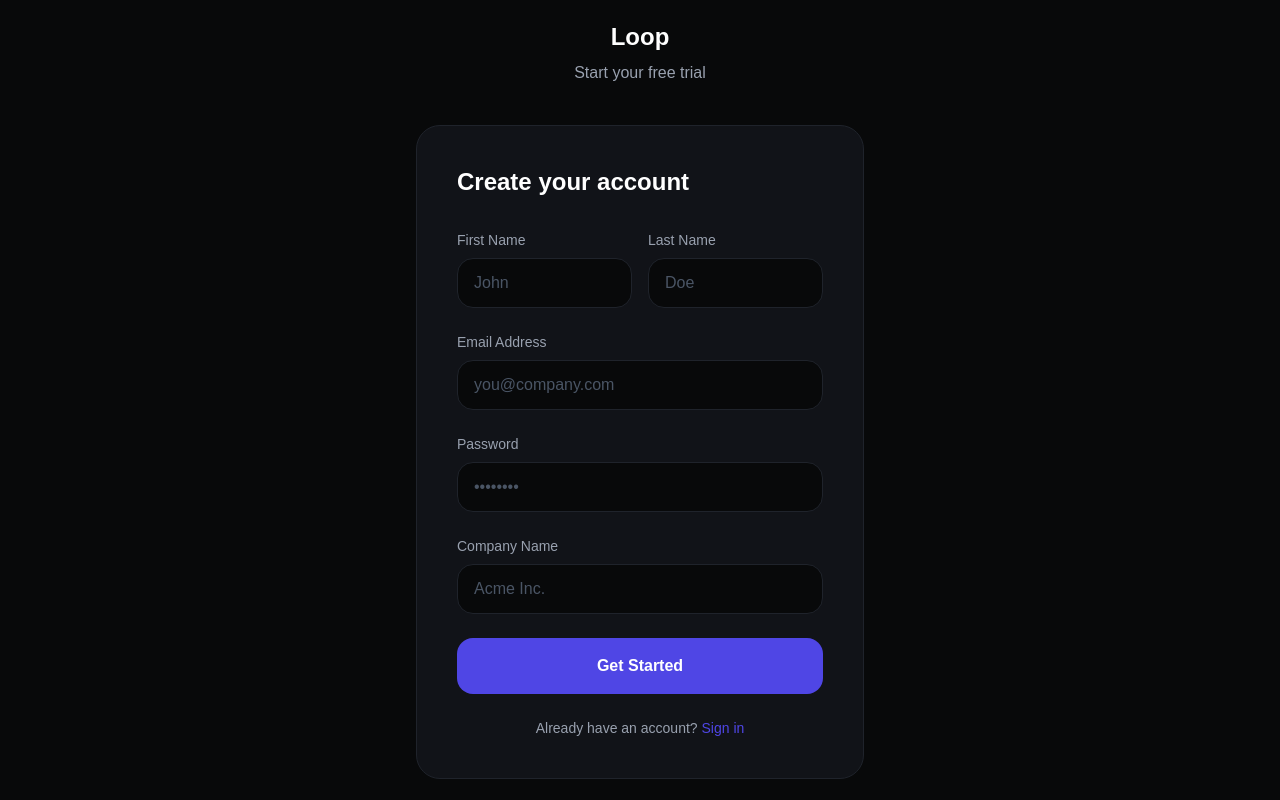
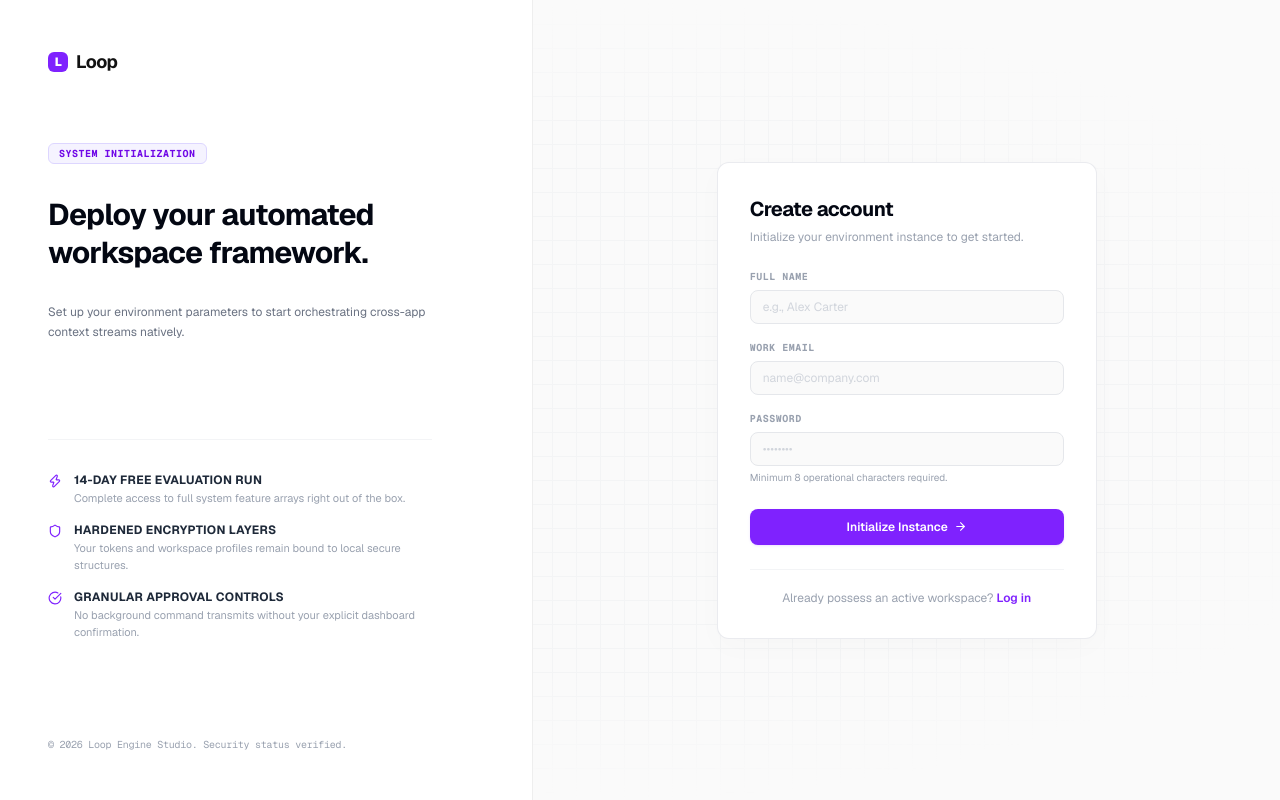
Before and after one commit to aminfxjamal-netizen/loopv1, a Next.js app: page /signup in a window 1280 px wide. Built offline with nearby package versions, Linux system fonts and the light colour scheme.

Commit message:
Design: Create pristine light-mode Notion/Miro blueprint Signup page layout

```diff
--- a/app/signup/page.tsx
+++ b/app/signup/page.tsx
@@ -1,129 +1,146 @@
 'use client';
 
 import { useState } from 'react';
-import { supabase } from '@/lib/supabase';
+import { ArrowRight, CheckCircle, Shield, Zap } from 'lucide-react';
+import Link from 'next/link';
 
 export default function Signup() {
-  const [firstName, setFirstName] = useState('');
-  const [lastName, setLastName] = useState('');
   const [email, setEmail] = useState('');
   const [password, setPassword] = useState('');
-  const [company, setCompany] = useState('');
-  const [loading, setLoading] = useState(false);
-  const [error, setError] = useState('');
+  const [name, setName] = useState('');
+  const [isLoading, setIsLoading] = useState(false);
 
-  const handleSignup = async () => {
-    setLoading(true);
-    setError('');
-
-    const { error } = await supabase.auth.signUp({
-      email,
-      password,
-      options: {
-        data: {
-          first_name: firstName,
-          last_name: lastName,
-          company_name: company,
-        }
-      }
-    });
-
-    if (error) {
-      setError(error.message);
-      setLoading(false);
-    } else {
-      window.location.href = '/pricing';
-    }
+  const handleSignup = async (e: React.FormEvent) => {
+    e.preventDefault();
+    setIsLoading(true);
+    // Firebase auth logic will attach directly here later
+    setTimeout(() => setIsLoading(false), 1000);
   };
 
   return (
-    <main className="min-h-screen bg-[#08090A] text-white flex items-center justify-center px-6">
-      <div className="w-full max-w-md">
-        <div className="text-center mb-10">
-          <h1 className="text-2xl font-bold mb-2">Loop</h1>
-          <p className="text-gray-400">Start your free trial</p>
+    <main className="min-h-screen bg-[#FAFAFA] text-[#121212] font-sans antialiased flex flex-col md:grid md:grid-cols-12 overflow-x-hidden relative">
+
+      {/* Miro-Style Engineering Grid Sub-layer */}
+      <div className="absolute inset-0 bg-[linear-gradient(to_right,#E5E7EB_1px,transparent_1px),linear-gradient(to_bottom,#E5E7EB_1px,transparent_1px)] bg-[size:24px_24px] [mask-image:radial-gradient(ellipse_60%_50%_at_50%_50%,#000_70%,transparent_100%)] opacity-30 pointer-events-none z-0" />
+
+      {/* Left Panel: Value Proposition & Blueprint Aesthetics (Hidden on Mobile) */}
+      <div className="hidden md:flex md:col-span-5 bg-white border-r border-[#EEEEEE] p-12 flex-col justify-between relative z-10">
+        <div>
+          <Link href="/" className="text-lg font-bold tracking-tight text-[#121212] flex items-center gap-2 mb-16 no-underline">
+            <span className="w-5 h-5 bg-violet-600 rounded-md flex items-center justify-center text-white text-xs font-black">L</span>
+            Loop
+          </Link>
+
+          <div className="space-y-8 mt-12 max-w-sm">
+            <div className="inline-flex items-center gap-1.5 px-2.5 py-0.5 rounded-md border border-violet-200 bg-violet-50 text-[10px] uppercase tracking-wider font-mono font-bold text-violet-700">
+              System Initialization
+            </div>
+            <h2 className="text-3xl font-bold tracking-tight text-gray-950 leading-tight">
+              Deploy your automated workspace framework.
+            </h2>
+            <p className="text-xs text-gray-500 leading-relaxed font-normal">
+              Set up your environment parameters to start orchestrating cross-app context streams natively.
+            </p>
+          </div>
         </div>
 
-        <div className="bg-[#111318] border border-[#1F232B] rounded-3xl p-10">
-          <h2 className="text-2xl font-bold mb-8">Create your account</h2>
-
-          {error && (
-            <div className="bg-red-500/10 border border-red-500/20 text-red-400 text-sm px-4 py-3 rounded-xl mb-6">
-              {error}
-            </div>
-          )}
-
-          <div className="space-y-6">
-            <div className="grid grid-cols-2 gap-4">
+        {/* Feature Checkpoints */}
+        <div className="space-y-4 max-w-sm border-t border-gray-100 pt-8 font-sans">
+          {[
+            { icon: <Zap size={14} className="text-violet-600" />, title: '14-Day Free Evaluation Run', desc: 'Complete access to full system feature arrays right out of the box.' },
+            { icon: <Shield size={14} className="text-violet-600" />, title: 'Hardened Encryption Layers', desc: 'Your tokens and workspace profiles remain bound to local secure structures.' },
+            { icon: <CheckCircle size={14} className="text-violet-600" />, title: 'Granular Approval Controls', desc: 'No background command transmits without your explicit dashboard confirmation.' }
+          ].map((item, i) => (
+            <div key={i} className="flex gap-3 text-left">
+              <div className="mt-0.5">{item.icon}</div>
               <div>
-                <label className="block text-sm text-gray-400 mb-2">First Name</label>
-                <input
-                  type="text"
-                  placeholder="John"
-                  value={firstName}
-                  onChange={e => setFirstName(e.target.value)}
-                  className="w-full bg-[#08090A] border border-[#1F232B] rounded-2xl px-4 py-3 text-white placeholder-gray-600 focus:outline-none focus:border-[#4F46E5] transition"
-                />
-              </div>
-              <div>
-                <label className="block text-sm text-gray-400 mb-2">Last Name</label>
-                <input
-                  type="text"
-                  placeholder="Doe"
-                  value={lastName}
-                  onChange={e => setLastName(e.target.value)}
-                  className="w-full bg-[#08090A] border border-[#1F232B] rounded-2xl px-4 py-3 text-white placeholder-gray-600 focus:outline-none focus:border-[#4F46E5] transition"
-                />
+                <h4 className="text-xs font-bold text-gray-800 uppercase tracking-wide">{item.title}</h4>
+                <p className="text-[11px] text-gray-400 leading-normal font-normal mt-0.5">{item.desc}</p>
               </div>
             </div>
+          ))}
+        </div>
 
+        <p className="text-[10px] text-gray-400 font-mono tracking-tight">&copy; 2026 Loop Engine Studio. Security status verified.</p>
+      </div>
+
+      {/* Right Panel: Pristine Minimalist Form Block */}
+      <div className="flex-1 md:col-span-7 flex items-center justify-center p-6 sm:p-12 relative z-10">
+
+        {/* Mobile Header Logo replacement */}
+        <div className="absolute top-6 left-6 md:hidden">
+          <Link href="/" className="text-base font-bold tracking-tight text-[#121212] flex items-center gap-2 no-underline">
+            <span className="w-4 h-4 bg-violet-600 rounded flex items-center justify-center text-white text-[10px] font-black">L</span>
+            Loop
+          </Link>
+        </div>
+
+        <div className="w-full max-w-[380px] bg-white border border-gray-200/80 rounded-xl p-6 sm:p-8 shadow-[0_8px_30px_rgba(0,0,0,0.02)] text-left">
+          <div className="mb-6">
+            <h1 className="text-xl font-bold tracking-tight text-gray-950 mb-1.5">Create account</h1>
+            <p className="text-xs text-gray-400">Initialize your environment instance to get started.</p>
+          </div>
+
+          <form onSubmit={handleSignup} className="space-y-4">
             <div>
-              <label className="block text-sm text-gray-400 mb-2">Email Address</label>
+              <label className="block text-[10px] font-bold text-gray-400 uppercase tracking-wider mb-1.5 font-mono">Full Name</label>
               <input
-                type="email"
-                placeholder="you@company.com"
-                value={email}
-                onChange={e => setEmail(e.target.value)}
-                className="w-full bg-[#08090A] border border-[#1F232B] rounded-2xl px-4 py-3 text-white placeholder-gray-600 focus:outline-none focus:border-[#4F46E5] transition"
+                type="text"
+                required
+                value={name}
+                onChange={(e) => setName(e.target.value)}
+                placeholder="e.g., Alex Carter"
+                className="w-full px-3 py-2 bg-[#FAFAFA] border border-gray-200 rounded-lg text-xs font-sans placeholder:text-gray-300 focus:outline-none focus:border-violet-600 focus:bg-white transition"
               />
             </div>
 
             <div>
-              <label className="block text-sm text-gray-400 mb-2">Password</label>
+              <label className="block text-[10px] font-bold text-gray-400 uppercase tracking-wider mb-1.5 font-mono">Work Email</label>
               <input
-                type="password"
-                placeholder="••••••••"
-                value={password}
-                onChange={e => setPassword(e.target.value)}
-                className="w-full bg-[#08090A] border border-[#1F232B] rounded-2xl px-4 py-3 text-white placeholder-gray-600 focus:outline-none focus:border-[#4F46E5] transition"
+                type="email"
+                required
+                value={email}
+                onChange={(e) => setEmail(e.target.value)}
+                placeholder="name@company.com"
+                className="w-full px-3 py-2 bg-[#FAFAFA] border border-gray-200 rounded-lg text-xs font-sans placeholder:text-gray-300 focus:outline-none focus:border-violet-600 focus:bg-white transition"
               />
             </div>
 
             <div>
-              <label className="block text-sm text-gray-400 mb-2">Company Name</label>
+              <label className="block text-[10px] font-bold text-gray-400 uppercase tracking-wider mb-1.5 font-mono">Password</label>
               <input
-                type="text"
-                placeholder="Acme Inc."
-                value={company}
-                onChange={e => setCompany(e.target.value)}
-                className="w-full bg-[#08090A] border border-[#1F232B] rounded-2xl px-4 py-3 text-white placeholder-gray-600 focus:outline-none focus:border-[#4F46E5] transition"
+                type="password"
+                required
+                value={password}
+                onChange={(e) => setPassword(e.target.value)}
+                placeholder="••••••••"
+                className="w-full px-3 py-2 bg-[#FAFAFA] border border-gray-200 rounded-lg text-xs font-sans placeholder:text-gray-300 focus:outline-none focus:border-violet-600 focus:bg-white transition"
               />
+              <span className="text-[10px] text-gray-400 block mt-1 font-sans">Minimum 8 operational characters required.</span>
             </div>
 
-            <button
-              onClick={handleSignup}
-              disabled={loading}
-              className="w-full py-4 bg-[#4F46E5] text-white font-semibold rounded-2xl hover:bg-[#6366F1] transition text-center block disabled:opacity-50"
-            >
-              {loading ? 'Creating account...' : 'Get Started'}
-            </button>
+            <div className="pt-2">
+              <button
+                type="submit"
+                disabled={isLoading}
+                className="w-full py-2.5 bg-violet-600 hover:bg-violet-700 text-white font-semibold rounded-lg text-xs shadow-sm shadow-violet-600/10 flex items-center justify-center gap-1.5 transition disabled:opacity-50"
+              >
+                {isLoading ? 'Initializing Instance...' : 'Initialize Instance'}
+                {!isLoading && <ArrowRight size={13} />}
+              </button>
+            </div>
+          </form>
 
-            <p className="text-center text-sm text-gray-400">
-              Already have an account?{' '}
-              <a href="/login" className="text-[#4F46E5] hover:underline">Sign in</a>
+          <div className="mt-6 pt-5 border-t border-gray-100 text-center">
+            <p className="text-xs text-gray-400 font-sans">
+              Already possess an active workspace?{' '}
+              <Link href="/login" className="text-violet-600 hover:text-violet-700 font-semibold transition no-underline">
+                Log in
+              </Link>
             </p>
           </div>
         </div>
+
       </div>
     </main>
   );
```
